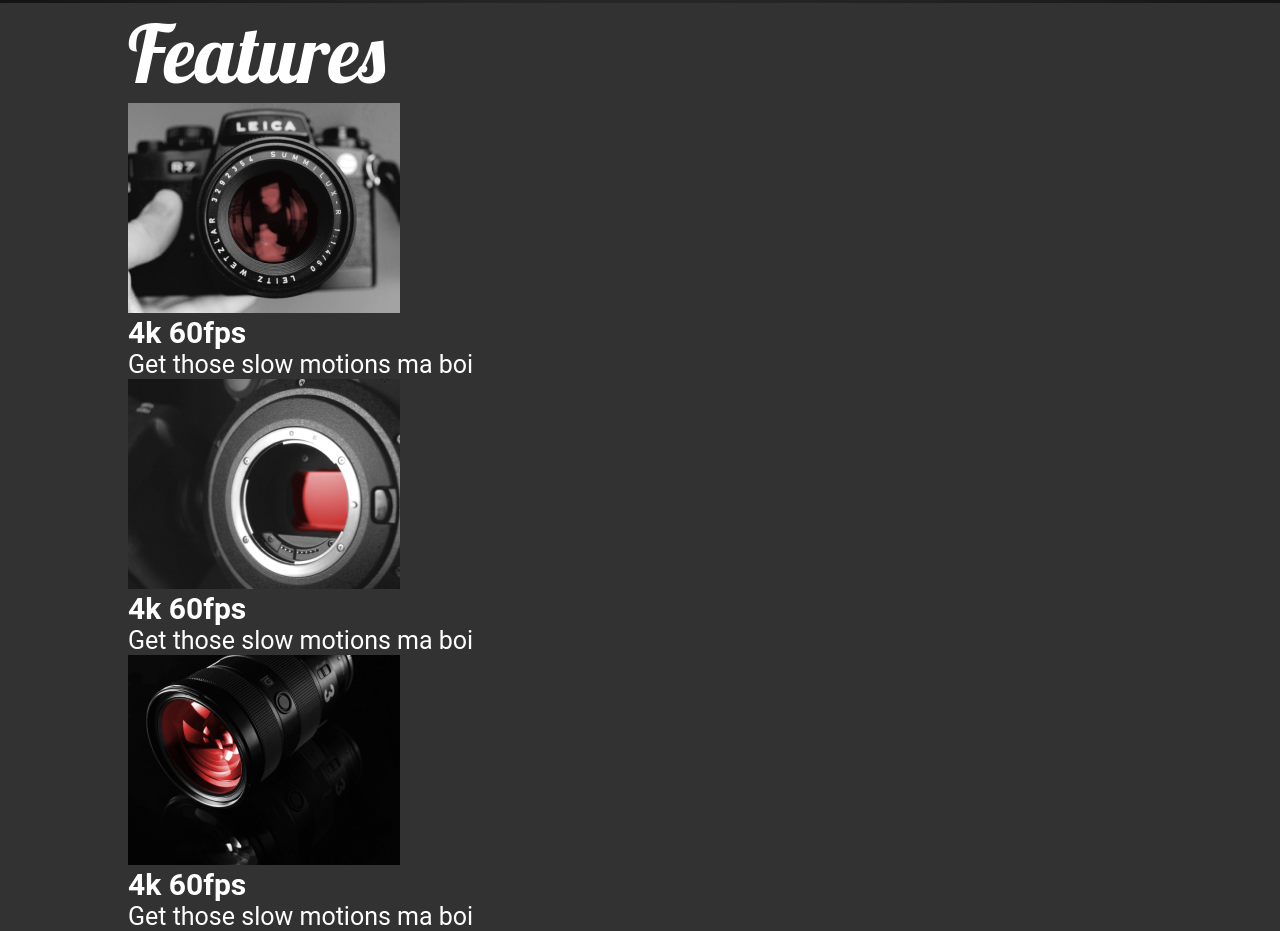
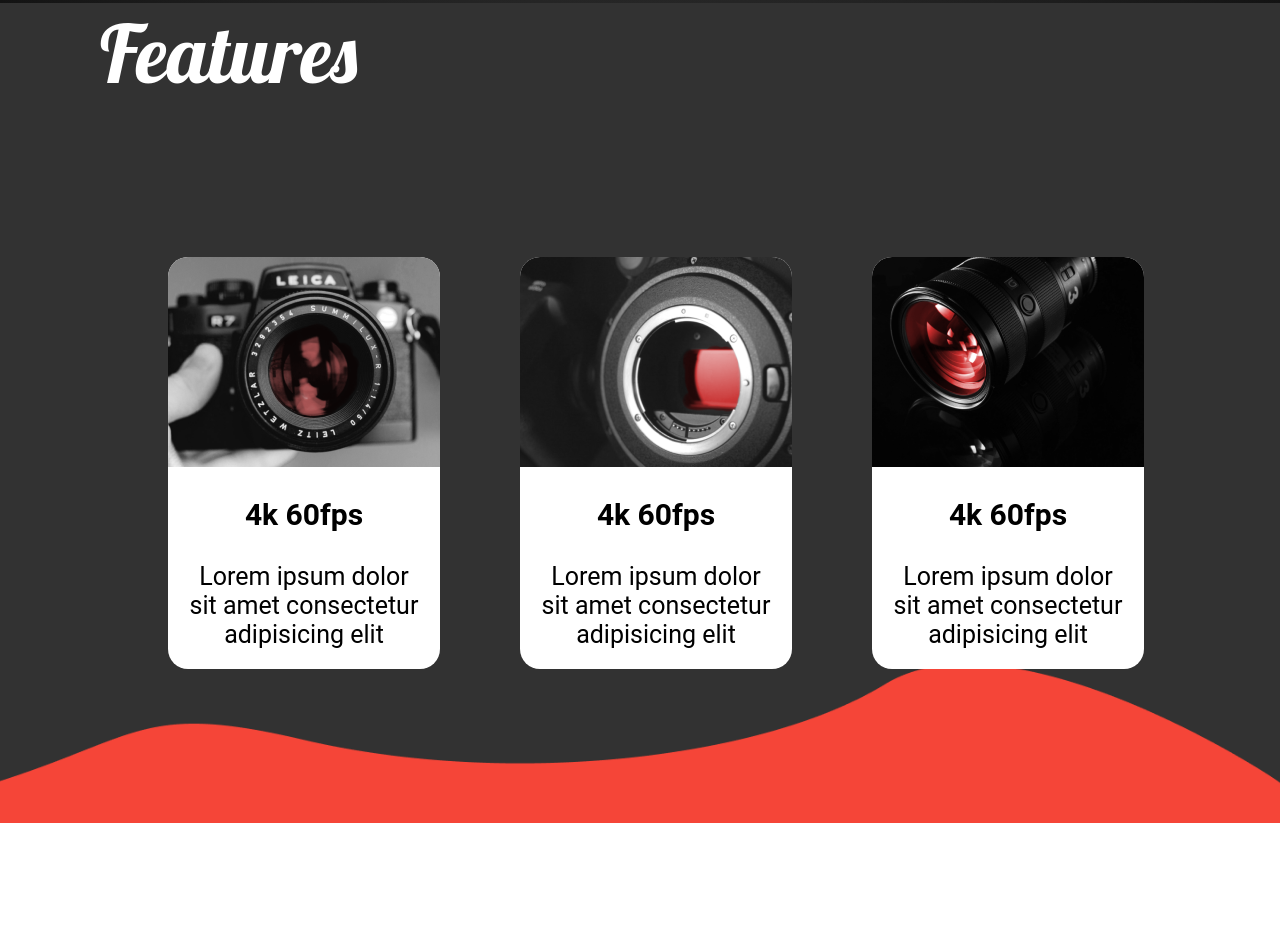
Before and after one commit to vitorOliveiraLopes/WebsiteTemplate-HTML-CSS, a plain HTML site: page index.html in a window 1280 px wide. Shown: the part 1056-1987 px from the top of the page. After the commit the page ends 1879 px from the top, so only its background shows below. Drawn offline with Linux system fonts and the light colour scheme.

Commit message:
Ajustes na seção Features

```diff
--- a/index.html
+++ b/index.html
@@ -33,30 +33,31 @@
                 </div>
             </section>
             <div class="features-container">
+                <h2>Features</h2>
                 <section class="features">
-                    <h2>Features</h2>
                     <div class="cards">
                         <div class="card">
                             <img src="img/card1 1.png" alt="">
                             <h4>4k 60fps</h4>
-                            <p>Get those slow motions ma boi</p>
+                            <p>Lorem ipsum dolor sit amet consectetur adipisicing elit</p>
                         </div>
                     </div>
                     <div class="cards">
                         <div class="card">
                             <img src="img/card2 1.png" alt="">
                             <h4>4k 60fps</h4>
-                            <p>Get those slow motions ma boi</p>
+                            <p>Lorem ipsum dolor sit amet consectetur adipisicing elit</p>
                         </div>
                     </div>
                     <div class="cards">
                         <div class="card">
                             <img src="img/card3 1.png" alt="">
                             <h4>4k 60fps</h4>
-                            <p>Get those slow motions ma boi</p>
+                            <p>Lorem ipsum dolor sit amet consectetur adipisicing elit</p>
                         </div>
                     </div>
                 </section>
+                <img src="./img/wave.png" class="wave">
             </div>
         </main>
         <footer>
--- a/styles/style.css
+++ b/styles/style.css
@@ -132,10 +132,61 @@ nav ul{
 
 .features-container {
     background: #323232;
+    position: relative;
+    z-index: 0;
+    overflow: hidden;
+}
+
+.features-container .wave {
+    position: absolute;
+    left: 0;
+    bottom: -25%;
+    width: 100%;
+    z-index: -1;
 }
 
 .features {
     min-height: 90vh;
     width: 80%;
     margin: auto;
+    display: flex;
+    flex-direction: row;
+    justify-content: space-around;
 }
+
+.features .cards{
+    display: flex;
+    justify-content: space-between;
+    margin: auto; /*margin-top, margin-right, margin-bottom, margin-left.*/
+    color: black;
+}
+
+.features .card{
+    background: white;
+    margin: 0rem 4rem;
+    display: flex;
+    flex-direction: column;
+    text-align: center;
+    border-radius: 2rem;
+    overflow: hidden;
+}
+
+.features h4 {
+    margin: 3rem 0rem 1rem 0rem;
+}
+
+.features h2 {
+    margin: 0rem 0rem 0rem 5rem;
+}
+
+.features p {
+    padding: 2rem;
+}
+
+.features img {
+    object-fit: cover;
+}
+
+.features-container h2{
+    margin-left: 10rem;
+}
```
